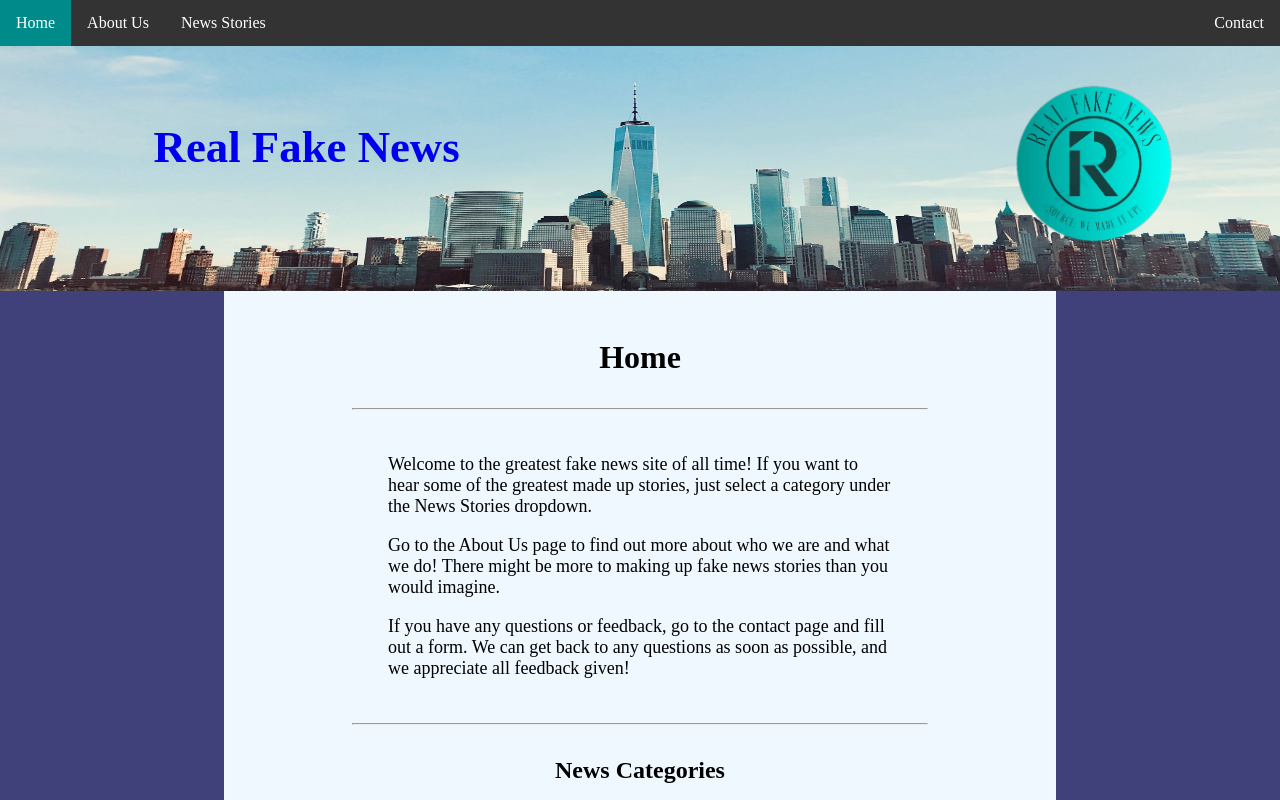
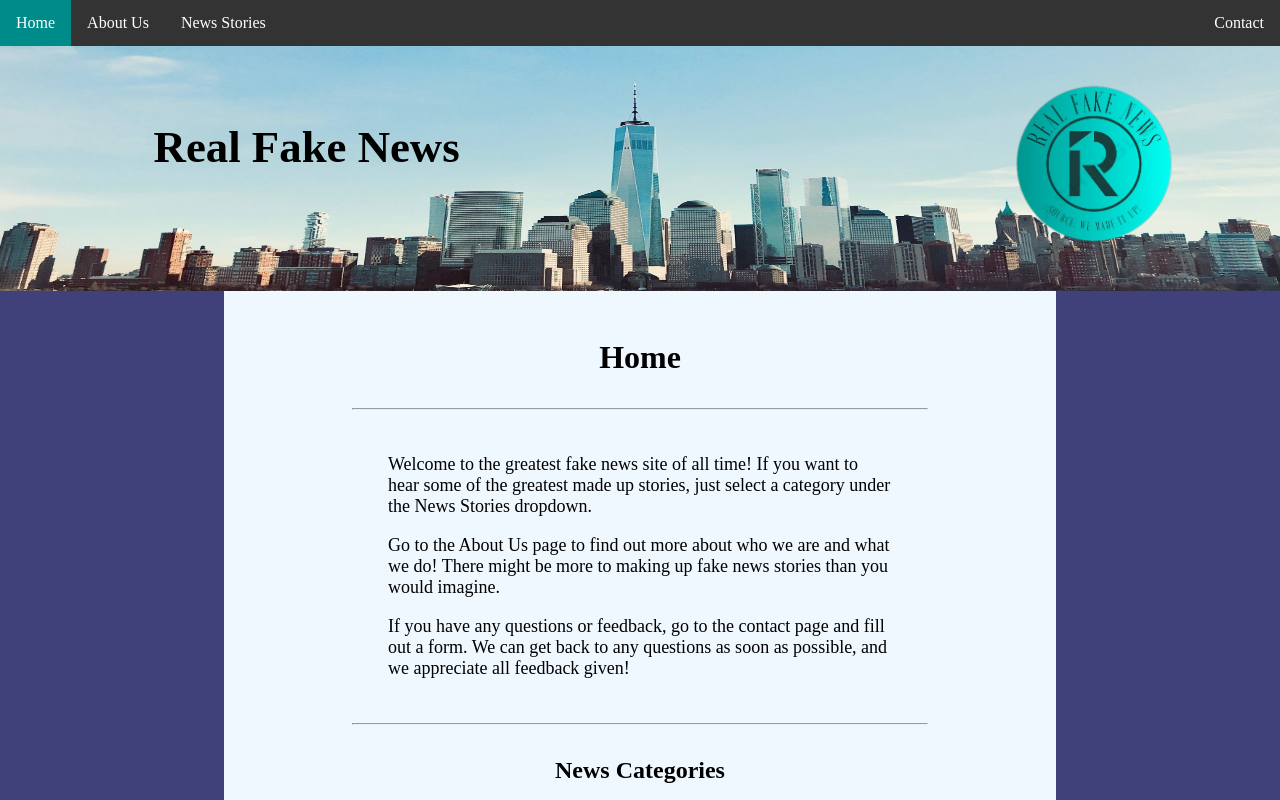
Before and after one commit to ZachSteppWCTC/RealFakeNews, a plain HTML site: page index.html in a window 1280 px wide. Shown: the top 800 px of the page. Drawn offline with Linux system fonts and the light colour scheme; some icons are missing.

Commit message:
Update style.css
fixed link color

```diff
--- a/style.css
+++ b/style.css
@@ -101,6 +101,10 @@ a {
 }
 
 .home a:visited {
+    color: black;
+}
+
+.home a {
     color: black;
 }
 
```
